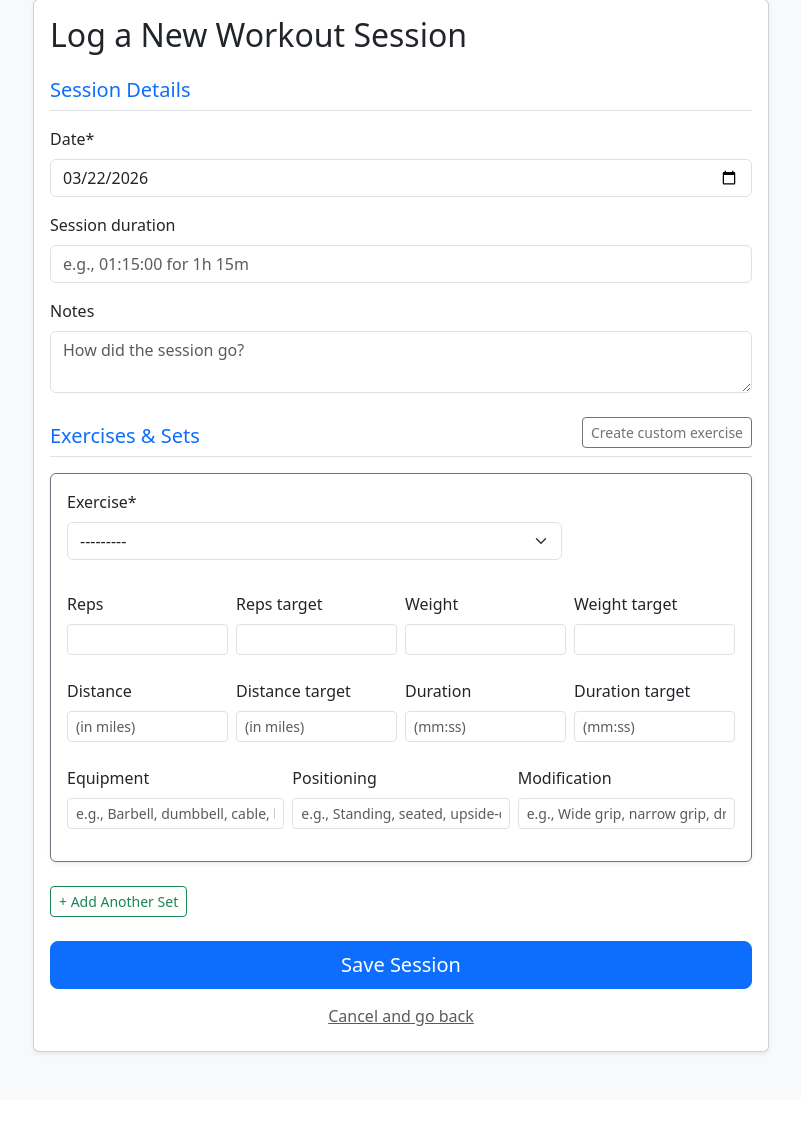
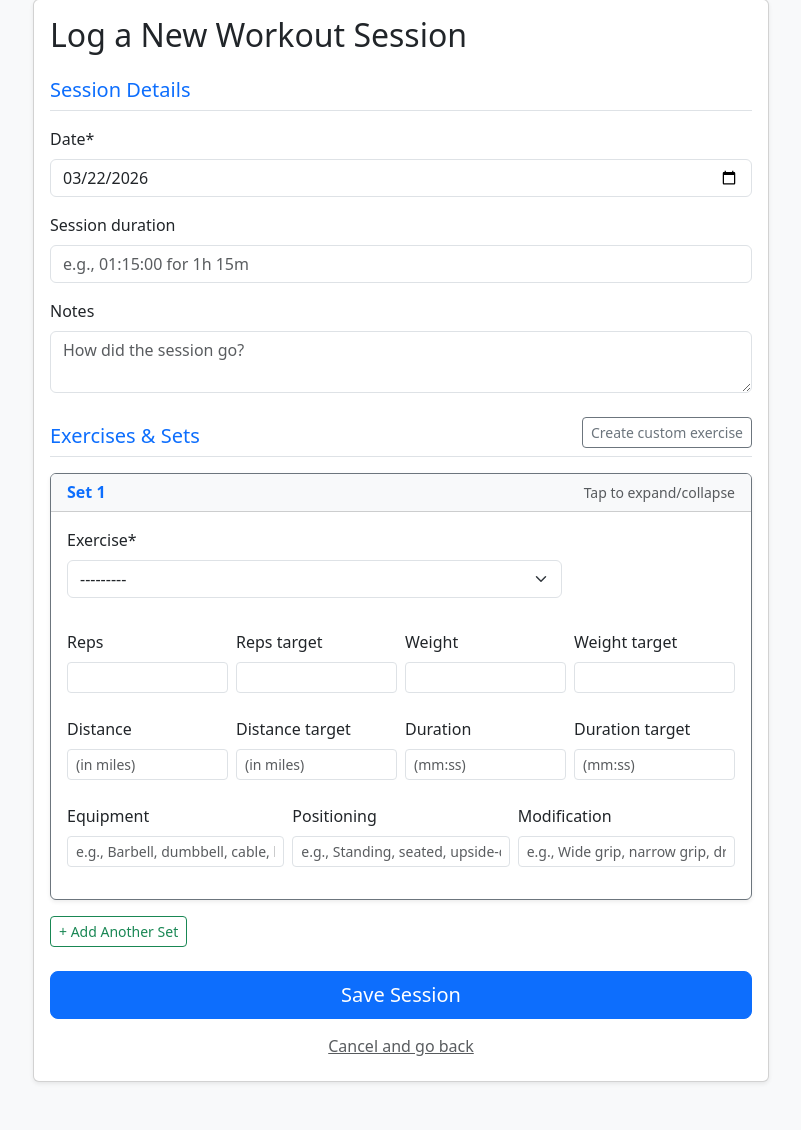
Before and after one commit to schaefferda/fitness-tracker, a Django app: page /add/ in a window 1280 px wide. Shown: the part 81-1211 px from the top of the page, without its empty margins (239-1040 px from the left). Before the commit the page ends 1136 px from the top, so only its background shows below. Run offline with Django 5.2, Linux system fonts and the light colour scheme; a user stored in the database is signed in; tables that the repository leaves empty hold one stand-in row (values such as "Sample post"); some libraries are stand-ins or nearby versions.

Commit message:
Add collapsible forms
Updated the user interface to be more user friendly. Prior to, when creating and/or updating a workout session the user could see all the details for every set. Now each set's container is able to be collapsed by default, except the last, so the screen is less cluttered. The user can now expand any set they want so they can edit it.

In order to achieve this the JavaScript needed to updated as well. In order to maintain organization and readability the script at the end of the add_workout.html file was moved into it's own file and the proper directory hierarchy was incorporated to accomodate Django.

root/
|___workouts/
    |___static/
        |___workouts/
            |___js/
                |___add_workout.js

```diff
--- /dev/null
+++ b/workouts/static/workouts/js/add_workout.js
@@ -0,0 +1,83 @@
+document.addEventListener('DOMContentLoaded', function() {
+    const addSetBtn = document.getElementById('add-set-btn');
+    // Find Django's hidden input that tracks the total number of forms
+    const totalFormsInput = document.querySelector('input[name$="-TOTAL_FORMS"]');
+
+    if (addSetBtn && totalFormsInput) {
+        addSetBtn.addEventListener('click', function() {
+            // 1. Find the last set form on the page
+            const setForms = document.querySelectorAll('.set-form');
+            const lastForm = setForms[setForms.length - 1];
+
+            // 2. Clone it deeply
+            const newForm = lastForm.cloneNode(true);
+
+            // 3. Figure out the new index numbers
+            const newIndex = parseInt(totalFormsInput.value);
+            const oldIndex = newIndex - 1;
+
+            // 4. Update the Bootstrap Collapse Target & ID
+            const header = newForm.querySelector('.card-header');
+            const collapseDiv = newForm.querySelector('.collapse');
+
+            if (header && collapseDiv) {
+                header.setAttribute('data-bs-target', `#collapseSet${newIndex}`);
+                collapseDiv.setAttribute('id', `collapseSet${newIndex}`);
+
+                // Update the title text (e.g., "Set 1" -> "Set 2")
+                const titleText = header.querySelector('h6');
+                if (titleText) {
+                    titleText.innerText = `Set ${newIndex + 1}`;
+                }
+
+                // Make sure the new one is automatically expanded
+                collapseDiv.classList.add('show');
+            }
+
+            // 5. UX UPGRADE: Collapse the previous form so the screen stays clean
+            const oldCollapse = lastForm.querySelector('.collapse');
+            if (oldCollapse) {
+                oldCollapse.classList.remove('show');
+            }
+
+            // 6. Update all Django form attributes (name, id, for)
+            const nameRegex = new RegExp(`-${oldIndex}-`, 'g');
+            const idRegex = new RegExp(`_${oldIndex}_`, 'g');
+
+            newForm.querySelectorAll('input, select, textarea, label').forEach(elem => {
+                // Update 'name'
+                if (elem.hasAttribute('name')) {
+                    elem.setAttribute('name', elem.getAttribute('name').replace(nameRegex, `-${newIndex}-`));
+                }
+                // Update 'id'
+                if (elem.hasAttribute('id')) {
+                    elem.setAttribute('id', elem.getAttribute('id').replace(idRegex, `_${newIndex}_`));
+                }
+                // Update 'for' (on labels)
+                if (elem.hasAttribute('for')) {
+                    elem.setAttribute('for', elem.getAttribute('for').replace(idRegex, `_${newIndex}_`));
+                }
+
+                // 7. Clear the values so it is a fresh set
+                if (elem.tagName === 'INPUT' || elem.tagName === 'TEXTAREA') {
+                    if (elem.type === 'checkbox' || elem.type === 'radio') {
+                        elem.checked = false; // Uncheck the "Delete" box
+                    } else if (elem.type !== 'hidden') {
+                        elem.value = ''; // Clear numbers/text
+                    } else if (elem.type === 'hidden' && elem.name.endsWith('-id')) {
+                        // CRITICAL: Clear the Django database ID so it knows this is a NEW row, not an edit!
+                        elem.value = '';
+                    }
+                }
+                // Notice we do NOT clear `<select>` tags here. This is a massive UX win!
+                // If they did a Barbell Bench Press on Set 1, Set 2 will default to Barbell Bench Press too.
+            });
+
+            // 8. Insert the new form into the page
+            lastForm.parentNode.insertBefore(newForm, lastForm.nextSibling);
+
+            // 9. Tell Django there is one more form to process
+            totalFormsInput.value = newIndex + 1;
+        });
+    }
+});
--- a/workouts/templates/workouts/add_workout.html
+++ b/workouts/templates/workouts/add_workout.html
@@ -1,4 +1,5 @@
 {% extends 'workouts/base.html' %}
+{% load static %}
 {% load crispy_forms_tags %}
 
 {% block content %}
@@ -24,7 +25,17 @@
 
                     <div id="formset-container">
                         {% for set_form in formset %}
-                            <div class="set-form card mb-4 border-secondary shadow-sm">
+                            <div class="set-form card mb-3 border-secondary shadow-sm">
+
+                                <div class="card-header bg-light d-flex justify-content-between align-items-center"
+                                     data-bs-toggle="collapse"
+                                     data-bs-target="#collapseSet{{ forloop.counter0 }}"
+                                     style="cursor: pointer;">
+                                    <h6 class="mb-0 text-primary fw-bold">Set {{ forloop.counter }}</h6>
+                                    <small class="text-muted">Tap to expand/collapse</small>
+                                </div>
+
+                                <div id="collapseSet{{ forloop.counter0 }}" class="collapse {% if forloop.last %}show{% endif %}">
                                     <div class="card-body p-3">
 
                                         {% for hidden in set_form.hidden_fields %}
@@ -35,11 +46,11 @@
                                             <div class="col-8 col-md-9">
                                                 <div class="mb-0">{{ set_form.exercise|as_crispy_field }}</div>
                                             </div>
-<!--                                        <div class="col-4 col-md-3 text-end">-->
-<!--                                            {% if formset.can_delete %}-->
-<!--                                                <div class="mb-0">{{ set_form.DELETE|as_crispy_field }}</div>-->
-<!--                                            {% endif %}-->
-<!--                                        </div>-->
+                                            <div class="col-4 col-md-3 text-end">
+                                                {% if formset.can_delete %}
+                                                    <div class="mb-0">{{ set_form.DELETE|as_crispy_field }}</div>
+                                                {% endif %}
+                                            </div>
                                         </div>
 
                                         <div class="row g-2 mb-2">
@@ -63,7 +74,7 @@
                                         </div>
 
                                     </div>
-                            </div>
+                                </div> </div>
                         {% endfor %}
                     </div>
 
@@ -81,31 +92,5 @@
 {% endblock %}
 
 {% block scripts %}
-<script>
-    const addBtn = document.getElementById('add-set-btn');
-    const container = document.getElementById('formset-container');
-    const totalFormsInput = document.getElementById('id_sets-TOTAL_FORMS');
-
-    addBtn.addEventListener('click', function(e) {
-        e.preventDefault();
-        const currentForms = document.querySelectorAll('.set-form');
-        const formCount = currentForms.length;
-
-        const lastForm = currentForms[formCount - 1];
-        const newForm = lastForm.cloneNode(true);
-
-        const formRegex = new RegExp(`sets-(\\d+)-`, 'g');
-        newForm.innerHTML = newForm.innerHTML.replace(formRegex, `sets-${formCount}-`);
-
-        const inputs = newForm.querySelectorAll('input, select');
-        inputs.forEach(input => {
-            if (input.type !== 'hidden' && input.type !== 'checkbox') {
-                input.value = '';
-            }
-        });
-
-        container.appendChild(newForm);
-        totalFormsInput.value = formCount + 1;
-    });
-</script>
+<script src="{% static 'workouts/js/add_workout.js' %}"></script>
 {% endblock %}
```
Lines whose indentation alone changed are shown as unchanged.
